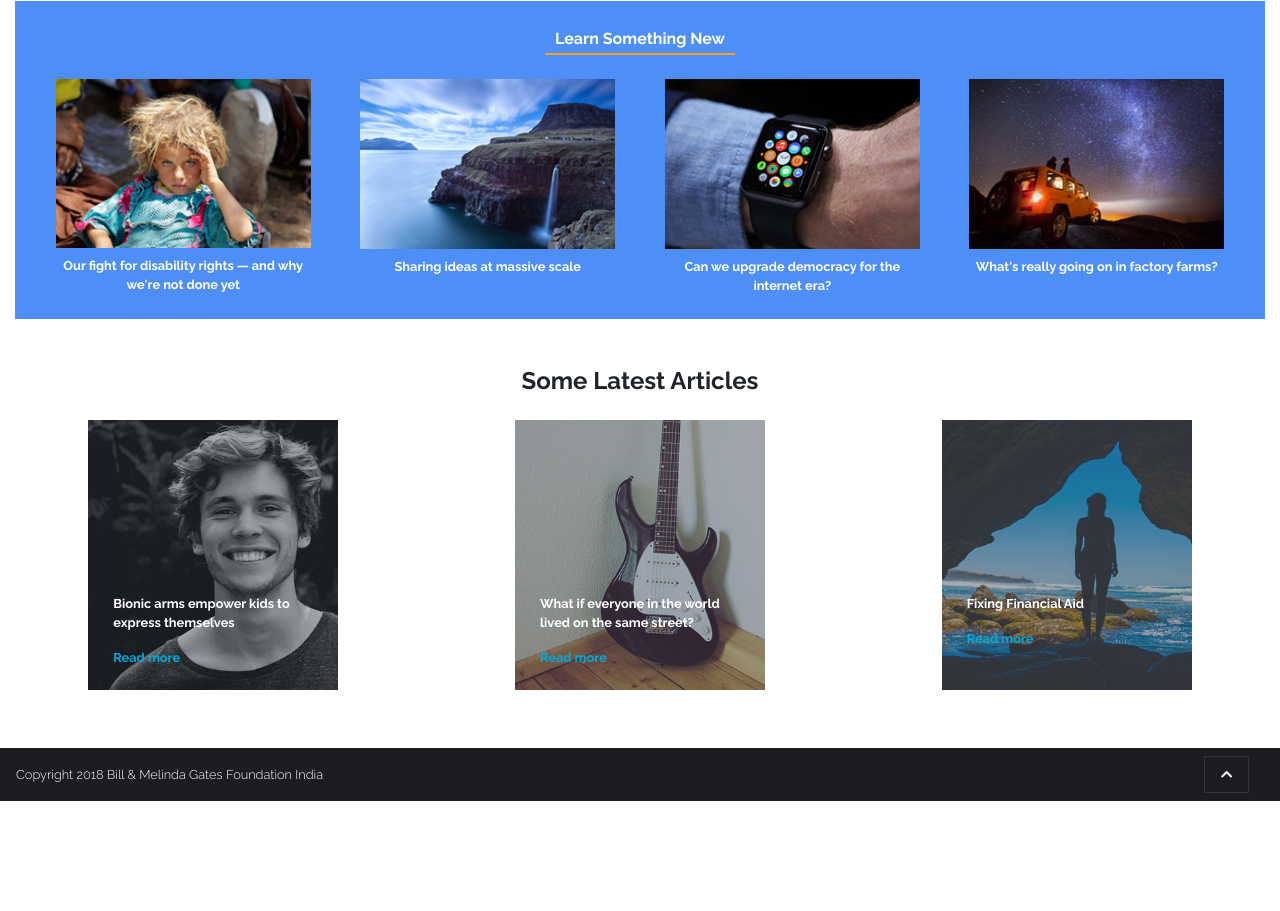
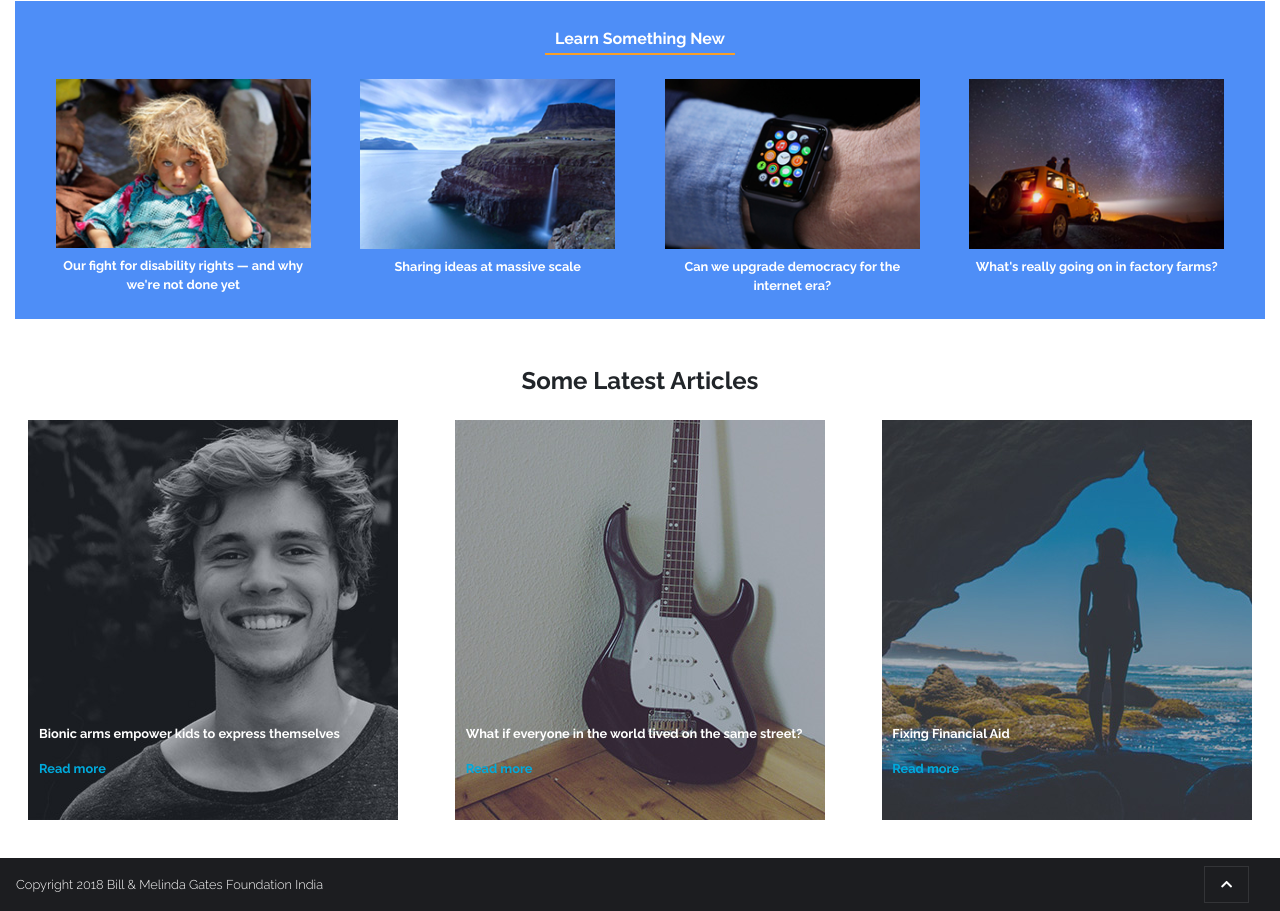
Before and after one commit to 2626-Creative-Studio/aksha-website, a website: page index.html in a window 1280 px wide. Shown: the part 619-1530 px from the top of the page. Before the commit the page ends 1420 px from the top, so only its background shows below. Drawn offline with nearby package versions, Linux system fonts and the light colour scheme.

Commit message:
minor styling changes

```diff
--- a/index.html
+++ b/index.html
@@ -112,26 +112,26 @@
 					Some Latest Articles
 				</h4>
 			</div>
-			<div class="col-12 col-md">
+			<div class="col-12 col-md-4">
 				<img src="images/second-section/1.jpg" />
-				<p>
+				<p class="mx-4">
 					Bionic arms empower kids to express themselves
 				</p>
-				<a href="#">Read more</a>
+				<a class="mx-4" href="#">Read more</a>
 			</div>
 			<div class="col-12 col-md-4">
 				<img src="images/second-section/2.jpg" />
-				<p>
+				<p class="mx-4 mr-sm-2">
 					What if everyone in the world lived on the same street?
 				</p>
-				<a href="#">Read more</a>
+				<a class="mx-4" href="#">Read more</a>
 			</div>
-			<div class="col-12 col-md">
+			<div class="col-12 col-md-4">
 				<img src="images/second-section/3.jpg" />
-				<p>
+				<p class="mx-4">
 					Fixing Financial Aid
 				</p>
-				<a href="#">Read more</a>
+				<a class="mx-4" href="#">Read more</a>
 			</div>
 		</div>
 		<div class="row footer py-2">
--- a/styles/style.scss
+++ b/styles/style.scss
@@ -140,7 +140,7 @@ body {
 			font-weight: 700;
 
 			img {
-				max-width: 250px;
+				max-width: 100%;
 			}
 
 			h4 {
@@ -151,7 +151,7 @@ body {
 				position: relative;
 				color: #ffffff;
 				top: -6rem;
-				max-width: 200px;
+				//max-width: 200px;
 				font-size: 0.8rem;
 				margin: 0px auto;
 				text-align: left;
```
Also changed, not shown: images/first-section/banner.gif (added), styles/style.css.
